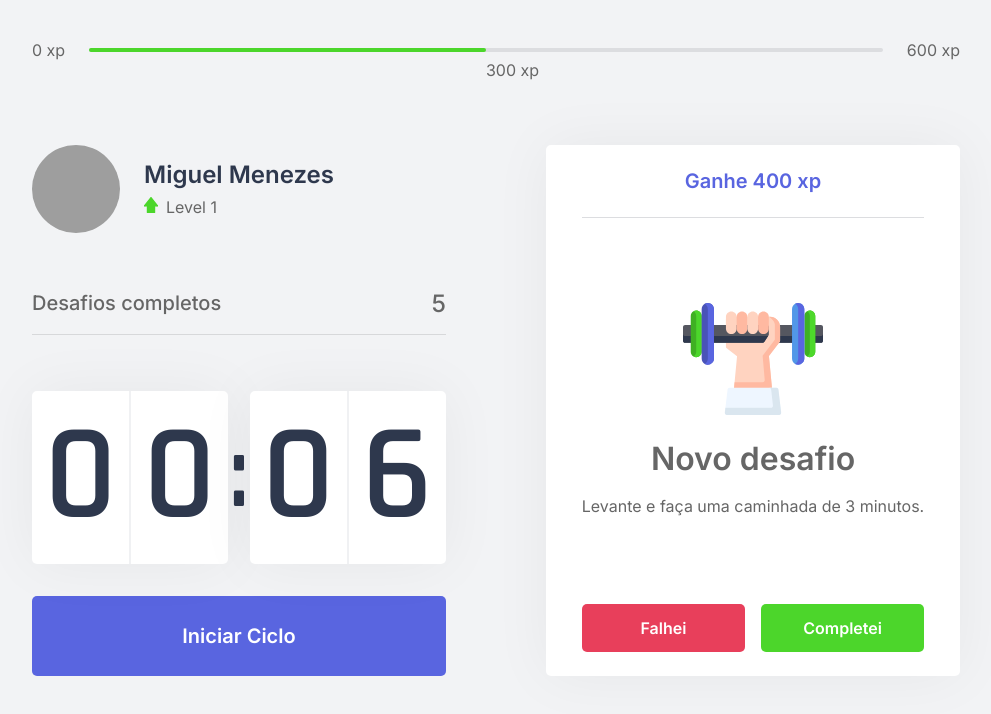
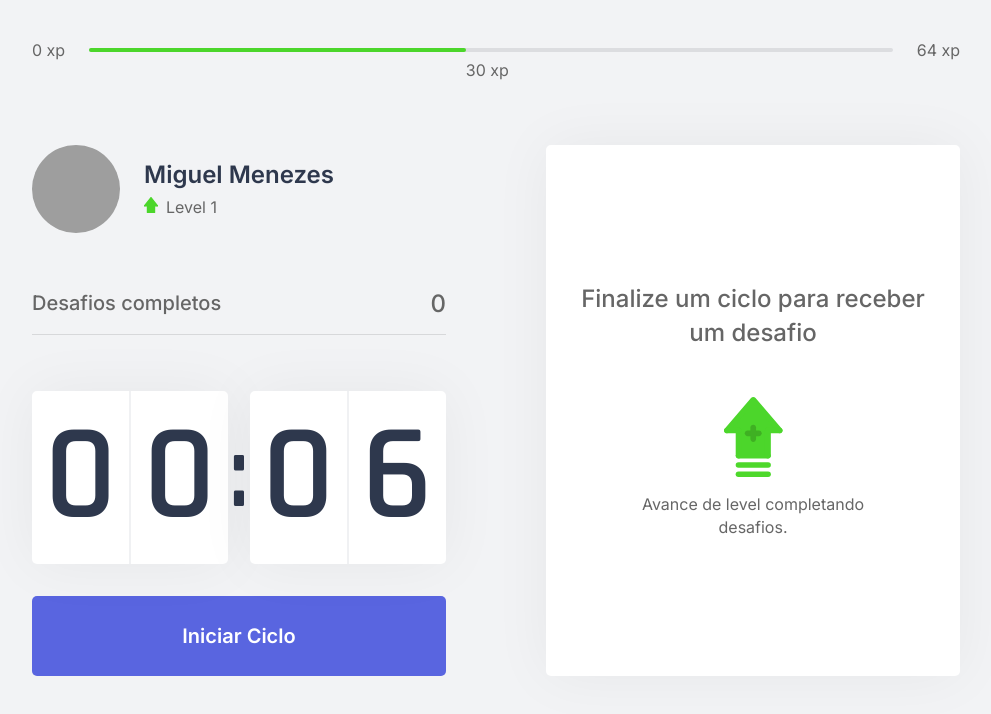
Before and after one commit to MenezesMiguel/Moveit-Next-Js, a Next.js app: page / in a window 1280 px wide. Shown: the top 714 px of the page, without its empty margins (144-1135 px from the left). Built offline with nearby package versions, Linux system fonts and the light colour scheme; grey boxes are pictures that could not be loaded.

Commit message:
Regras Finalizadas

```diff
--- /dev/null
+++ b/challenges.json
@@ -0,0 +1,62 @@
+[
+    {
+      "type": "body",
+      "description": "Estique um de seus braços com a palma da mão virada para frente e puxe os dedos para cima por 10 segundos por mão.",
+      "amount": 80
+    },
+    {
+      "type": "body",
+      "description": "Estique seu braço contra o peito e puxe-o utilizando o outro braço por 10 segundos por braço.",
+      "amount": 60
+    },
+    {
+      "type": "body",
+      "description": "Puxe seu pescoço com a ajuda da mão para a direita e para a esquerda, permanecendo na posição por alguns segundos.",
+      "amount": 70
+    },
+    {
+      "type": "body",
+      "description": "Com as duas mãos na parte de trás da cabeça, leve-a para baixo, alongando a parte de trás da região.",
+      "amount": 60
+    },
+    {
+      "type": "body",
+      "description": "Cruze as pernas e desça com as mãos esticadas em direção ao chão. Repita o movimento com a outra perna na frente.",
+      "amount": 100
+    },
+    {
+      "type": "body",
+      "description": "Sentado, abra as pernas e tente encostar as palmas das mãos no chão, repita 3 vezes por 5 segundos.",
+      "amount": 80
+    },
+    {
+      "type": "body",
+      "description": "Puxe o joelho de encontro ao peito e segure, troque de perna após 10 segundos.",
+      "amount": 50
+    },
+    {
+      "type": "body",
+      "description": "Sentado, cruze uma perna e incline seu tronco à frente, troque de perna após 10 segundos.",
+      "amount": 80
+    },
+    {
+      "type": "eye",
+      "description": "Sentado, feche os olhos e cubra-os com as palmas da mão durante 2 minutos, depois abra normalmente.",
+      "amount": 90
+    },
+    {
+      "type": "eye",
+      "description": "Em algum ambiente aberto, olhe o mais longe que puder em quatro direções por 3s, mexa apenas os olhos. Repita 3 vezes.",
+      "amount": 140
+    },
+    {
+      "type": "eye",
+      "description": "Usando os polegares, massage a área abaixo das sobrancelhas em movimentos circulares por 15 segundos.",
+      "amount": 70
+    },
+    {
+      "type": "body",
+      "description": "Em pé, gire a cintura o máximo que puder para a esquerda, segure por cinco segundos. Repita para a direita.",
+      "amount": 90
+    }
+  ]
--- a/src/components/ChallengeBox.tsx
+++ b/src/components/ChallengeBox.tsx
@@ -1,33 +1,34 @@
 /* eslint-disable @next/next/no-img-element */
+import { useContext } from "react";
+import { ChallengesContext } from "../contexts/ChallengesContext";
+
 import styles from "../styles/components/ChallengeBox.module.css";
 
 export function ChallengeBox() {
-  const hasActiveChallenge = true;
+  const { activeChallenge, resetChallenge } = useContext(ChallengesContext);
+
   return (
     <div className={styles.challengeBoxContainer}>
-      {hasActiveChallenge ? (
+      {activeChallenge ? (
         <div className={styles.challengeActive}>
-          <header>Ganhe 400 xp</header>
+          <header>Ganhe {activeChallenge.amount} xp</header>
 
           <main>
-            <img src="icons/body.svg" alt="Body"/>
+            <img src={`icons/${activeChallenge.type}.svg`} alt="Body" />
             <strong>Novo desafio</strong>
-            <p>Levante e faça uma caminhada de 3 minutos.</p>
+            <p>{activeChallenge.description}</p>
           </main>
 
           <footer>
             <button
-                type="button"
-                className={styles.challengeFailedButton}
-                // onClick={}
+              type="button"
+              className={styles.challengeFailedButton}
+              onClick={resetChallenge}
             >
-                Falhei
+              Falhei
             </button>
-            <button
-                type="button"
-                className={styles.challengeSucceededButton}
-            >
-                Completei
+            <button type="button" className={styles.challengeSucceededButton}>
+              Completei
             </button>
           </footer>
         </div>
--- a/src/components/CompletedChallenges.tsx
+++ b/src/components/CompletedChallenges.tsx
@@ -1,10 +1,14 @@
+import { useContext } from "react";
+import { ChallengesContext } from "../contexts/ChallengesContext";
 import styles from "../styles/components/CompletedChallenges.module.css";
 
 export function CompletedChallenges() {
+  const { challengesCompleted } = useContext(ChallengesContext);
+
   return (
     <div className={styles.completedChallengesContainer}>
       <span>Desafios completos</span>
-      <span>5</span>
+      <span>{challengesCompleted}</span>
     </div>
   );
 }
--- a/src/components/ExperienceBar.tsx
+++ b/src/components/ExperienceBar.tsx
@@ -1,16 +1,22 @@
+import { useContext } from 'react';
+import { ChallengesContext } from '../contexts/ChallengesContext';
 import styles from '../styles/components/ExperienceBar.module.css'
 
 export function ExperienceBar() {
+  const{currentExperience, experienceToNextLevel}= useContext(ChallengesContext);
+
+  const percentToNextLevel = Math.round(currentExperience * 100) / experienceToNextLevel;
+
   return (
     <header className={styles.experienceBar}>
       <span>0 xp</span>
       <div>
-        <div style={{ width: "50%" }} />
-        <span className={styles.currentExperience} style={{ left: "50%" }}>
-          300 xp
+        <div style={{ width: `${percentToNextLevel}%` }} />
+        <span className={styles.currentExperience} style={{ left: `${percentToNextLevel}%` }}>
+          {currentExperience} xp
         </span>
       </div>
-      <span>600 xp</span>
+      <span>{experienceToNextLevel} xp</span>
     </header>
   );
 }
--- a/src/contexts/ChallengesContext.tsx
+++ b/src/contexts/ChallengesContext.tsx
@@ -1,11 +1,21 @@
 import { createContext, useState, ReactNode } from "react";
+import challenges from "../../challenges.json";
+
+interface Challenge {
+  type: "body" | "eye";
+  description: string;
+  amount: number;
+}
 
 interface ChallengesContextData {
   level: number;
   currentExperience: number;
   challengesCompleted: number;
+  activeChallenge: Challenge;
+  resetChallenge: () => void;
   levelUp: () => void;
   startNewChallenge: () => void;
+  experienceToNextLevel: number;
 }
 
 interface ChallengesProviderProps {
@@ -16,15 +26,26 @@ export const ChallengesContext = createContext({} as ChallengesContextData);
 
 export function ChallengesProvider({ children }: ChallengesProviderProps) {
   const [level, setLevel] = useState(1);
-  const [currentExperience, setcurrentExperience] = useState(0);
+  const [currentExperience, setcurrentExperience] = useState(30);
   const [challengesCompleted, setchallengesCompleted] = useState(0);
 
   function levelUp() {
     setLevel(level + 1);
   }
 
+  const [activeChallenge, setActiveChallenge] = useState(null);
+
+  const experienceToNextLevel = Math.pow((level+1)*4, 2)
+
   function startNewChallenge() {
-    console.log("New challenge");
+    const randomChallengeIndex = Math.floor(Math.random() * challenges.length);
+    const challenge = challenges[randomChallengeIndex];
+
+    setActiveChallenge(challenge);
+  }
+
+  function resetChallenge() {
+    setActiveChallenge(null);
   }
 
   return (
@@ -35,6 +56,9 @@ export function ChallengesProvider({ children }: ChallengesProviderProps) {
         challengesCompleted,
         levelUp,
         startNewChallenge,
+        activeChallenge,
+        resetChallenge,
+        experienceToNextLevel,
       }}
     >
       {children}
```
